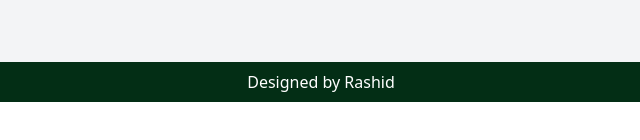
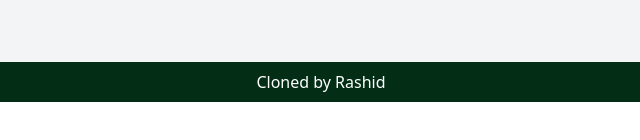
Before and after one commit to acnmrda/fb-clone, a website: page index.html in a window 1280 px wide. Shown: the part 638-778 px from the top of the page, 319-959 px from the left. Drawn offline with Linux system fonts and the light colour scheme.

Commit message:
footer edited

```diff
--- a/index.html
+++ b/index.html
@@ -49,7 +49,7 @@
 
 </div>
 
-<footer class="bg-green-950 py-2 text-white text-center"><p>Designed by Rashid</p></footer>
+<footer class="bg-green-950 py-2 text-white text-center"><p>Cloned by Rashid</p></footer>
 
 
 </body>
```
